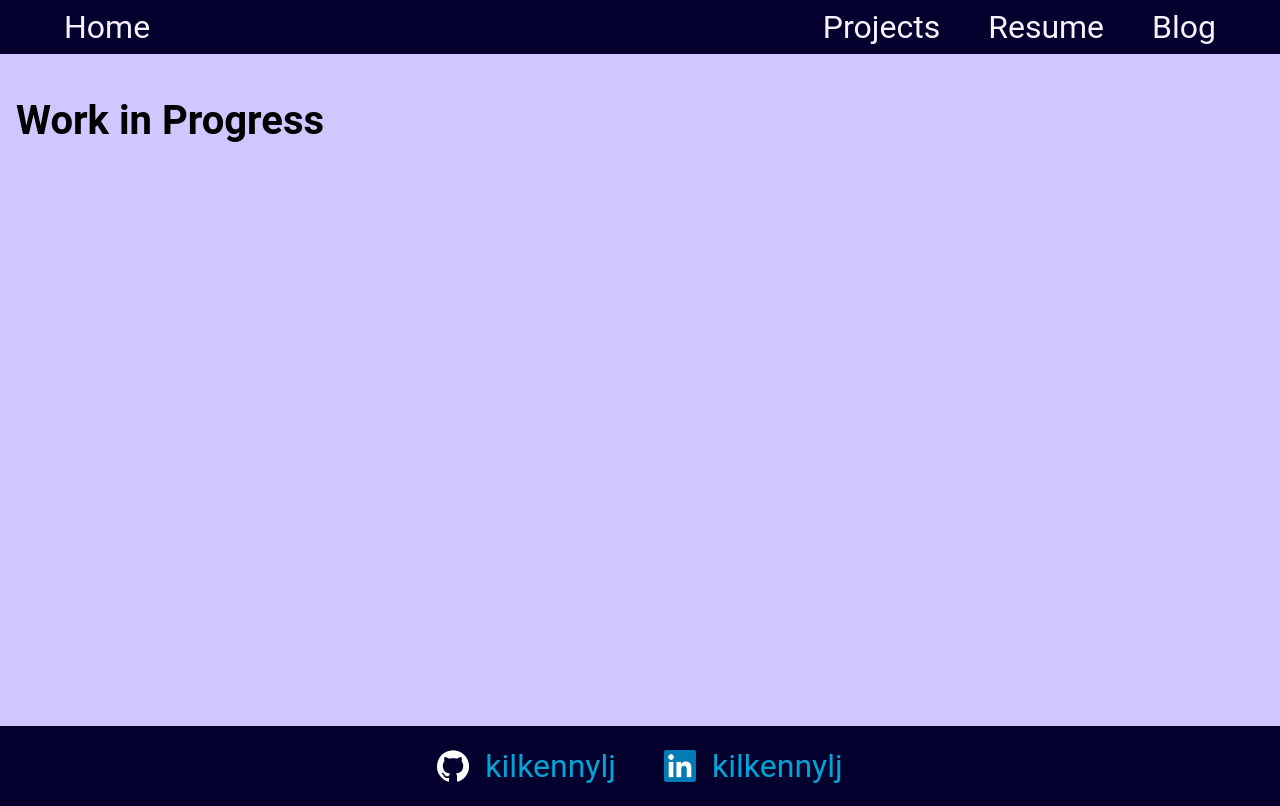
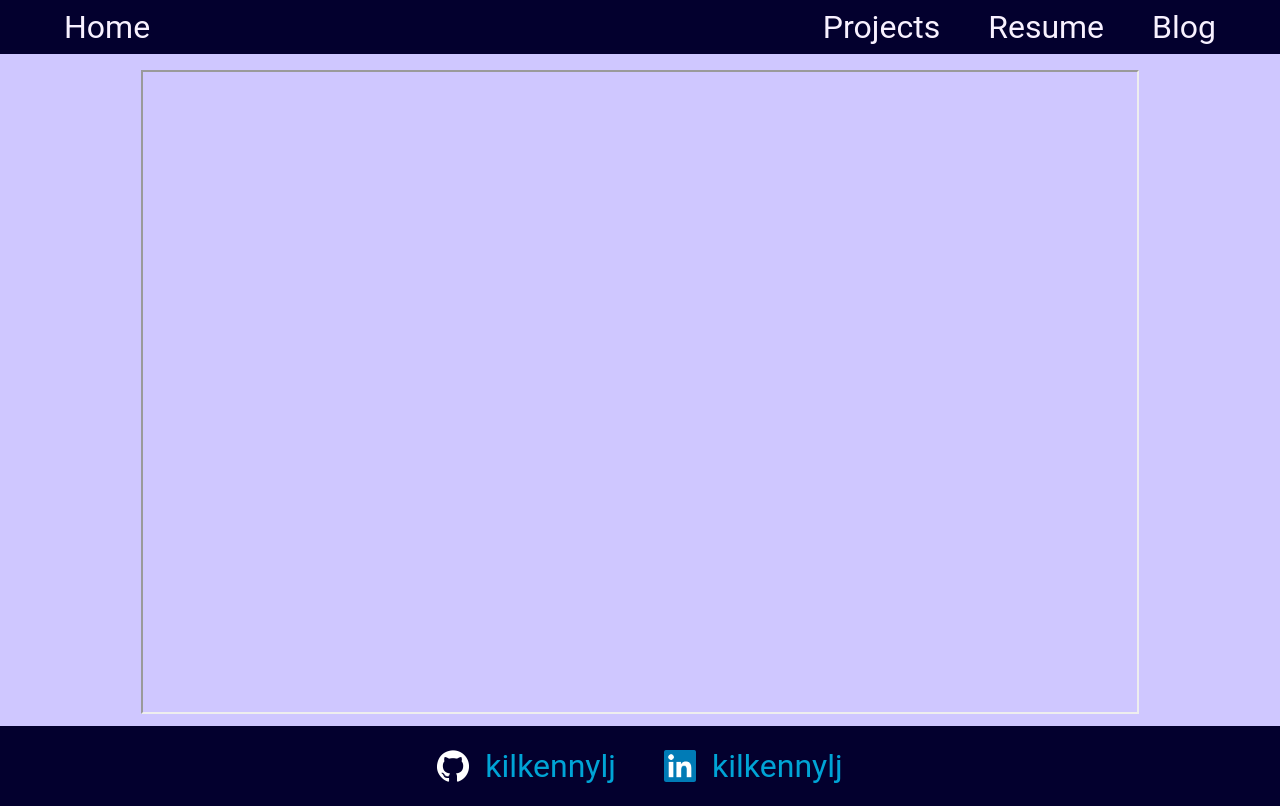
Before and after one commit to kilkennylj/kilkennylj.github.io, a Next.js app: page /resume in a window 1280 px wide. Shown: the top 806 px of the page. Built offline with nearby package versions, Linux system fonts and the light colour scheme.

Commit message:
Added resume to resume page

```diff
--- /dev/null
+++ b/src/components/Resume.jsx
@@ -0,0 +1,14 @@
+import React from 'react';
+
+import '../styles/ResumePage.css';
+
+const Resume = () =>
+{
+    return(
+    <div className="resumeContainer">
+        <iframe src="/assets/Kilkenny_Liam_Resume.pdf" width="100%" height="100%" />
+    </div>
+    );
+}
+
+export default Resume;
--- a/src/pages/resume.jsx
+++ b/src/pages/resume.jsx
@@ -1,12 +1,12 @@
 import React from 'react';
 
-import '../styles/ResumePage.css';
+import Resume from '../components/Resume';
 
 const ResumePage = () =>
 {
     return(
     <div className="pageContainer">
-        <h1>Work in Progress</h1>
+        <Resume />
     </div>
     );
 }
--- a/src/styles/ResumePage.css
+++ b/src/styles/ResumePage.css
@@ -7,4 +7,14 @@
     max-width: 100vw;
     font-size: 1.25rem;
     padding: 1rem;
+    justify-content: center;
+    align-items: center;
 }
+
+.resumeContainer
+{
+    display: flex;
+    justify-content: center;
+    width: 80%;
+    height: 80vh;
+}
```
Also changed, not shown: 2 other files (tests, documents, lock files or other folders).
